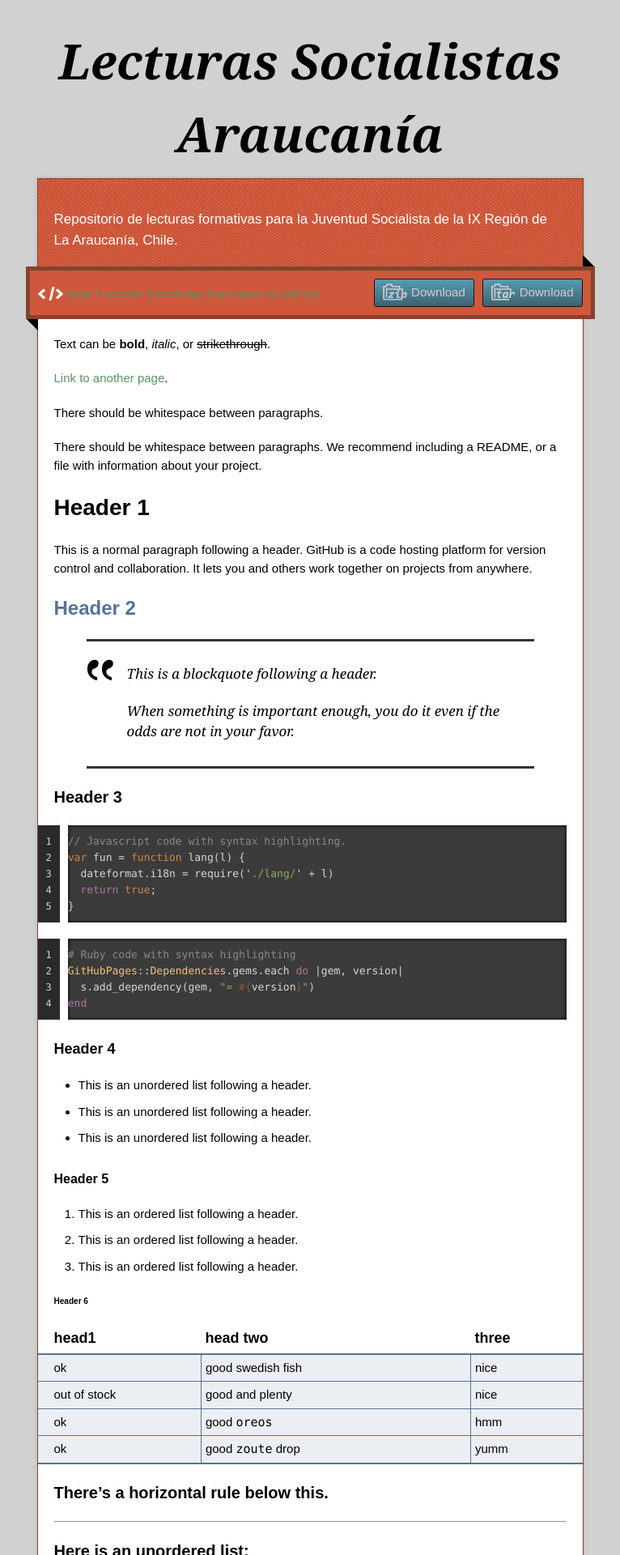
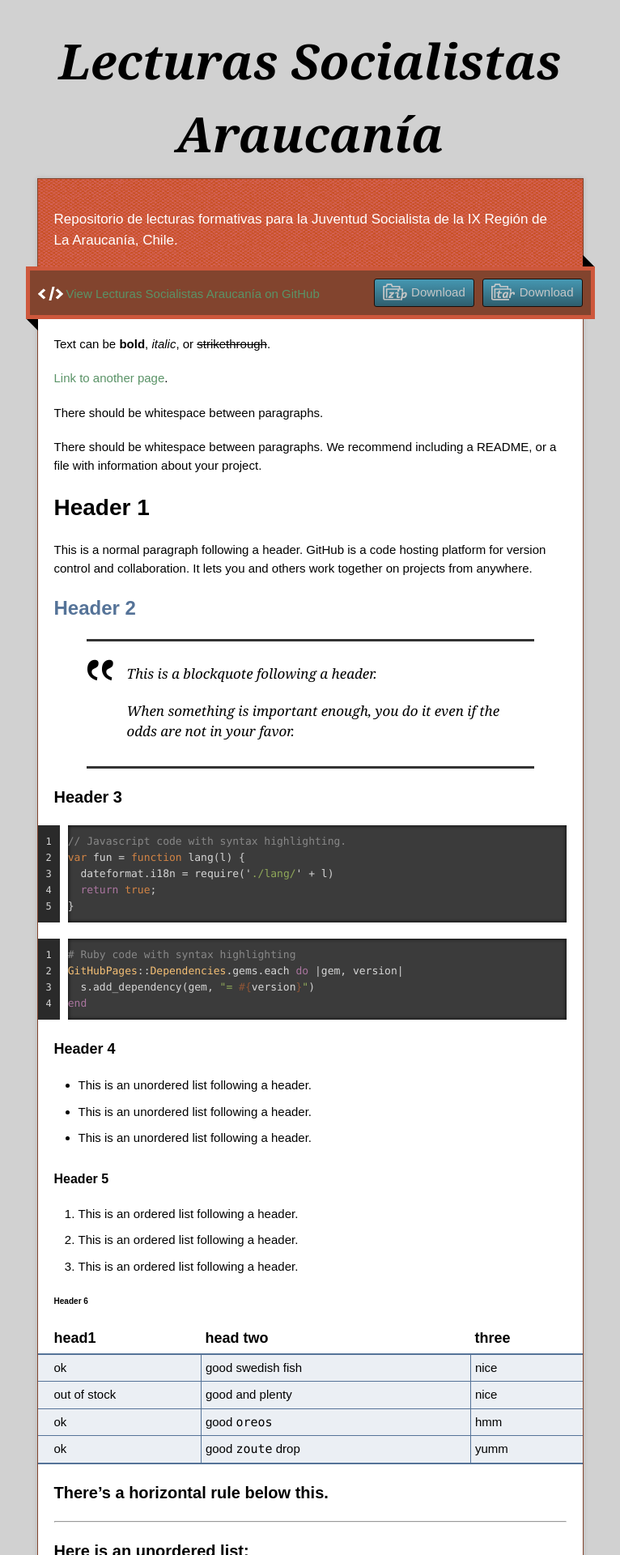
Before and after one commit to BUS-UFRO/Lecturas-Socialistas, a Jekyll site: the page built from index.md, in a window 1280 px wide. Shown: the top 1920 px of the page at 81% size, without its empty margins (257-1023 px from the left). Built offline with Jekyll 4.4.1, drawn with Linux system fonts in a browser that asks for light colours.

Commit message:
Cambia colores

```diff
--- a/_sass/jekyll-theme-time-machine.scss
+++ b/_sass/jekyll-theme-time-machine.scss
@@ -58,8 +58,8 @@ p.tagline {
 }
 
 .download-bar {
-  background: #CE583C;
-  border: 5px solid #82442E;
+  background: #82442E;
+  border: 5px solid #CE583C;
   padding: 10px;
   margin: 0 -35px 20px;
   position: relative;
@@ -147,8 +147,8 @@ p.tagline {
   left: 50%;
   width: 693px;
   margin-left: -352px;
-  background: #CE583C;
-  border: 5px solid #FF3B3D;
+  background: #82442E;
+  border: 5px solid #CE583C;
   color: #fff;
   opacity: 0;
   visibility: hidden;
```
